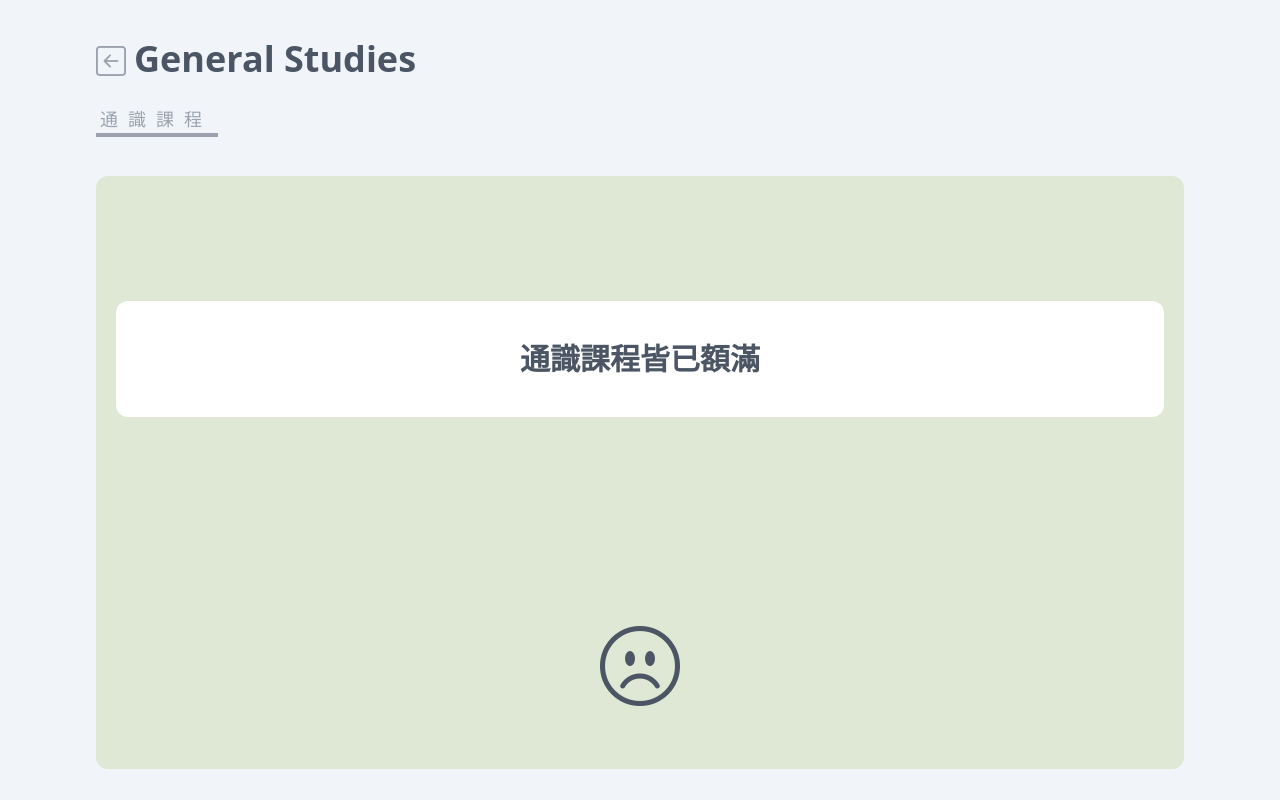
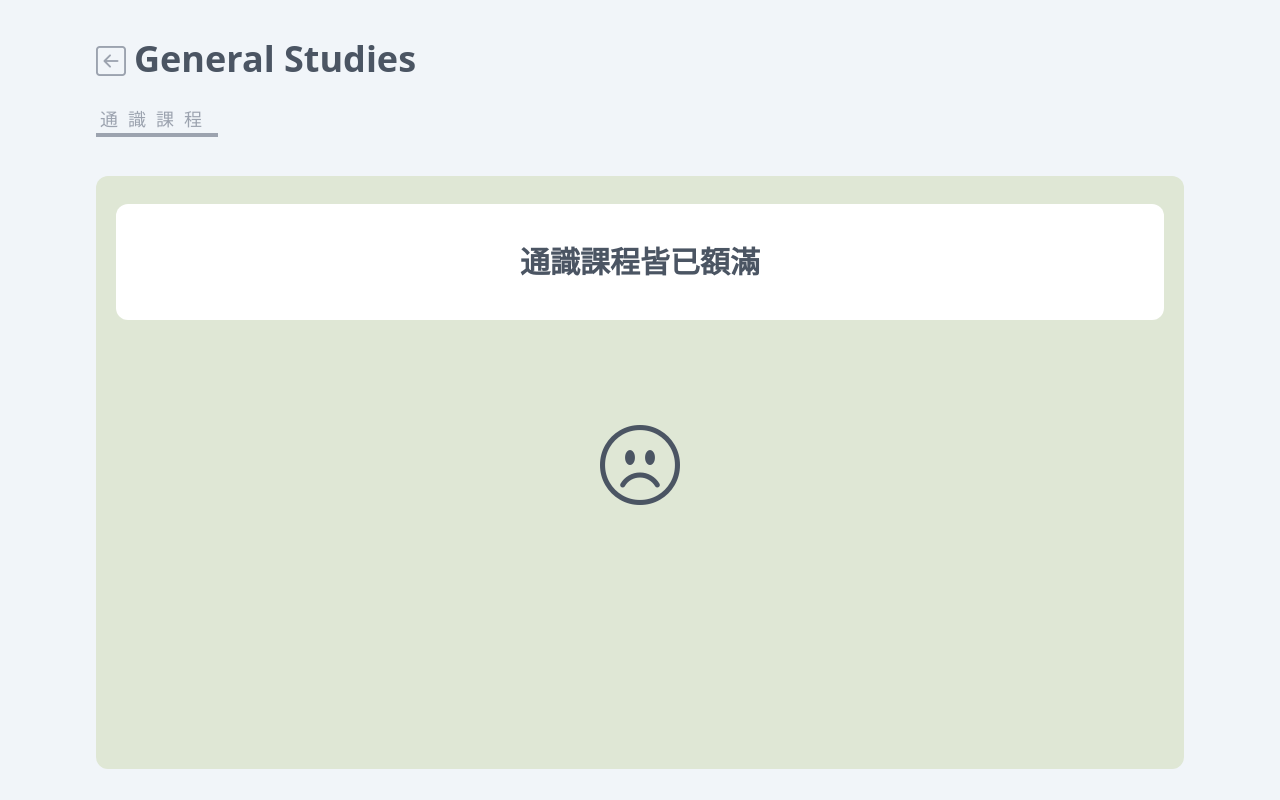
Before and after one commit to ridemountainpig/fcu-course-search, a Flask app: page /generalstudies in a window 1280 px wide. Run offline with Flask 2, Linux system fonts and the light colour scheme; data that the repository does not hold is empty.

Commit message:
update: styling up general studies page

```diff
--- a/static/script/followCourse.js
+++ b/static/script/followCourse.js
@@ -128,7 +128,7 @@ function generateCourseList() {
         }
     } else {
         let courseHtml = `
-            <div class="flex items-center justify-around p-10 my-2 bg-white rounded-xl font-bold text-xl min-[555px]:text-3xl text-gray-600" style="margin-top: 5%;">
+            <div class="flex items-center justify-around p-10 my-2 bg-white rounded-xl font-bold text-xl min-[555px]:text-3xl text-gray-600">
                 尚未關注課程
             </div>
             <i class="bi bi-emoji-smile flex justify-center text-gray-600" style="margin-top: 10%; font-size: 80px;"></i>
--- a/static/script/generalStudies.js
+++ b/static/script/generalStudies.js
@@ -14,8 +14,8 @@ function getGeneralStudies(courseData) {
 
     if (Object.keys(courseData).length === 0) {
         let courseHtml = `
-            <div class="flex items-center justify-around p-10 my-2 bg-white rounded-xl font-bold text-xl min-[555px]:text-3xl text-gray-600" style="margin-top: 10%;">通識課程皆已額滿</div>
-            <i class="bi bi-emoji-frown flex justify-center text-gray-600" style="margin-top: 20%; font-size: 80px;"></i>
+            <div class="flex items-center justify-around p-10 my-2 bg-white rounded-xl font-bold text-xl min-[555px]:text-3xl text-gray-600">通識課程皆已額滿</div>
+            <i class="bi bi-emoji-frown flex justify-center text-gray-600" style="margin-top: 10%; font-size: 80px;"></i>
         `
         $('#courseList').html(courseHtml);
         return;
--- a/static/style/output.css
+++ b/static/style/output.css
@@ -724,6 +724,10 @@ video {
   margin-right: -18rem;
 }
 
+.mt-24 {
+  margin-top: 6rem;
+}
+
 .block {
   display: block;
 }
```
